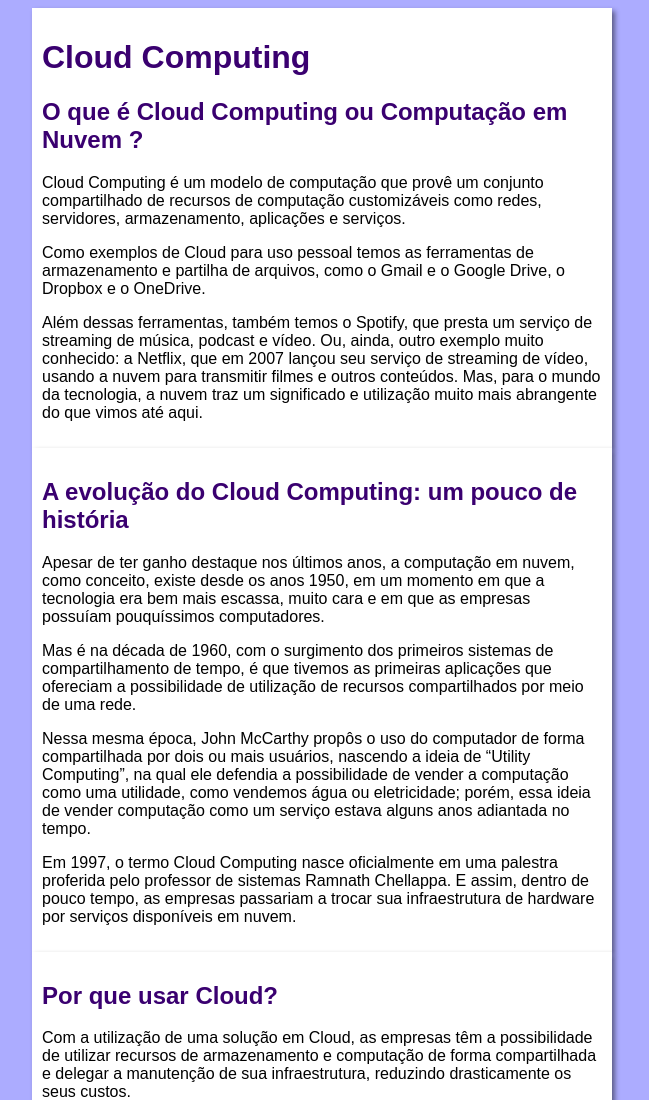
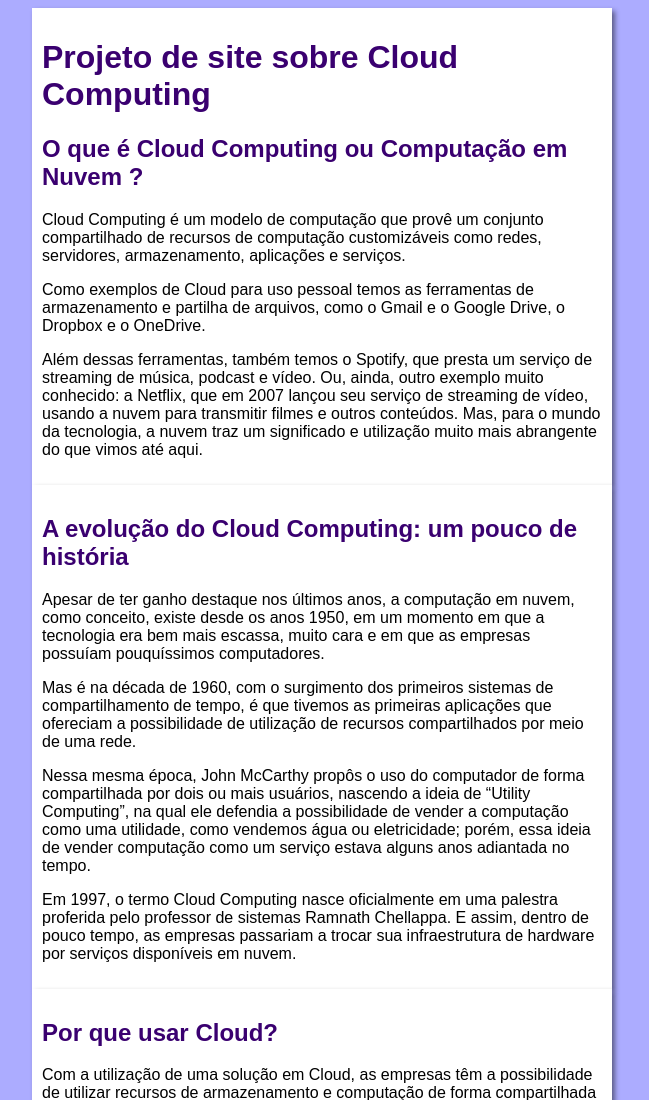
Before and after one commit to fernandoassis/fernandoassis.github.io, a plain HTML site: page index.html in a window 1280 px wide. Shown: the top 1100 px of the page, without its empty margins (318-967 px from the left). Drawn offline with Linux system fonts and the light colour scheme.

Commit message:
Alterei o h1

```diff
--- a/index.html
+++ b/index.html
@@ -10,7 +10,7 @@
     <body>
         <main>
             <header>
-                <h1>Cloud Computing</h1>
+                <h1>Projeto de site sobre Cloud Computing</h1>
             </header>
             <article>
                 <h2>O que é Cloud Computing ou Computação em Nuvem ?</h2>
```
